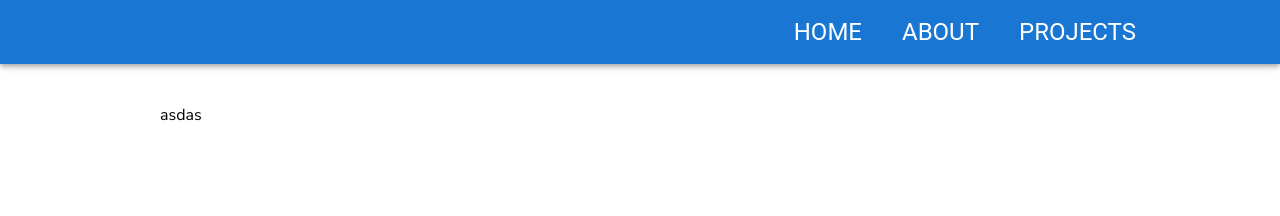
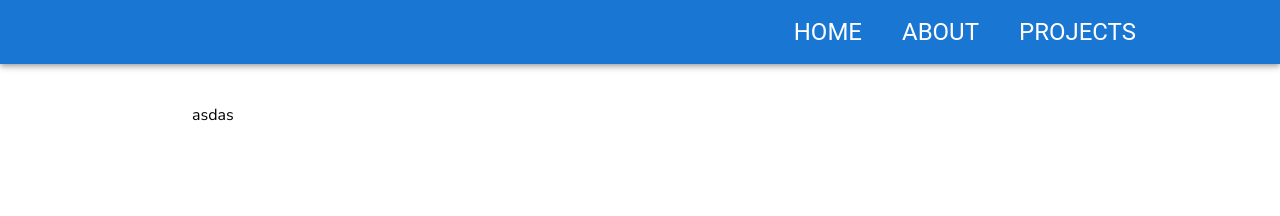
Before and after one commit to token-hub/my-profile, a React (Create React App) app: page / in a window 1280 px wide. Shown: the top 216 px of the page. Built offline with nearby package versions, Linux system fonts and the light colour scheme.

Commit message:
Base component spacing change to percentage

```diff
--- a/src/components/organisms/Appbar.js
+++ b/src/components/organisms/Appbar.js
@@ -37,7 +37,7 @@ export default function ButtonAppBar(props) {
             edge="start"
             color="inherit"
             aria-label="open drawer"
-            sx={{ mr: 2, display: {md: 'none' }}}
+            sx={{display: {md: 'none' }}}
             onClick={ toggleDrawer }
           >
             <MenuIcon />
--- a/src/components/templates/Base.js
+++ b/src/components/templates/Base.js
@@ -1,9 +1,11 @@
 import React from 'react'
 import Box from '@mui/material/Box';
 
+
 const Base = ({ children }) => {
+
     return (
-        <Box sx={{ px: 20, py: 5 }}>
+        <Box sx={{px: {xs: '7%', sm: '10%', md: '15%'}, py: 5}}>
             {children}
         </Box>
     )
```
